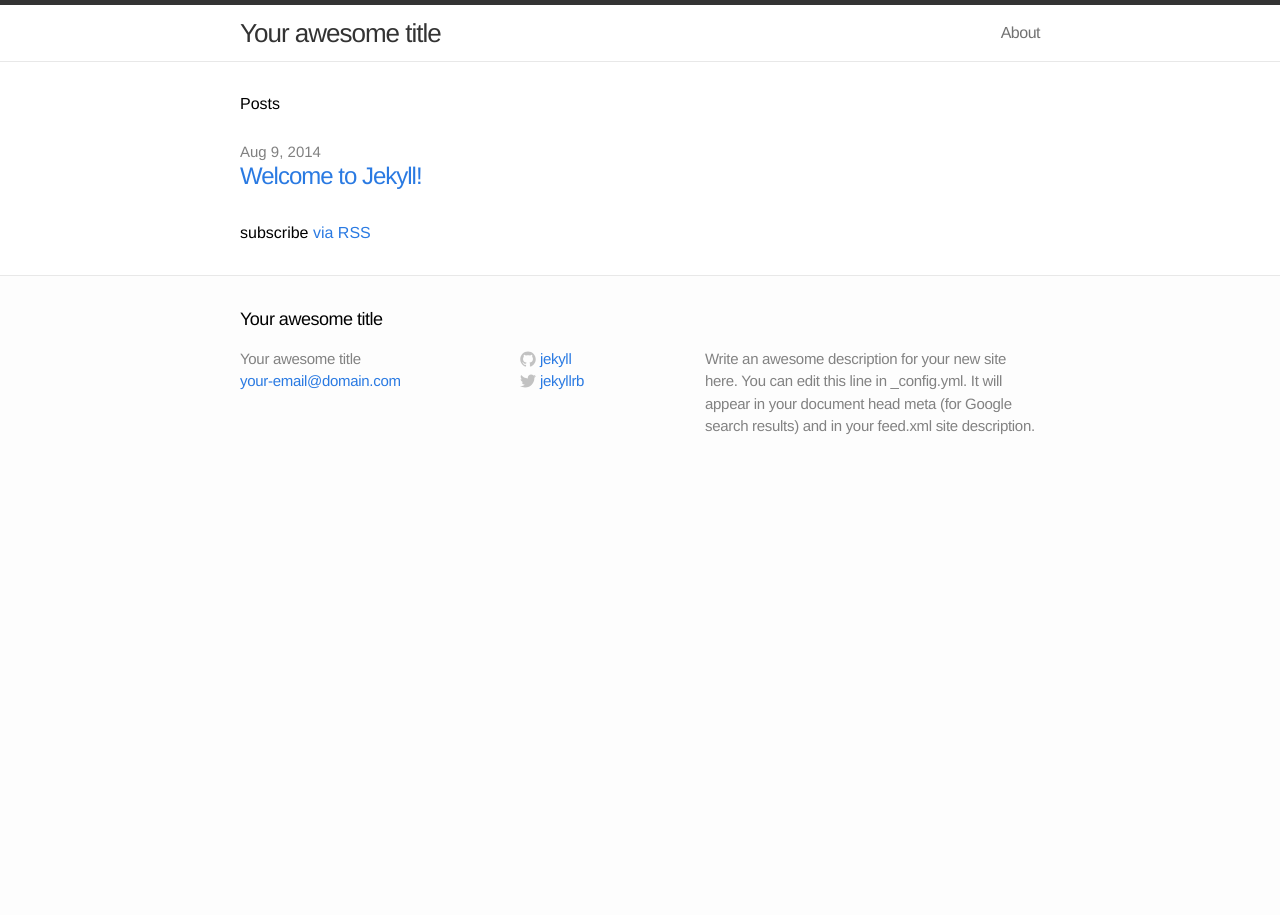
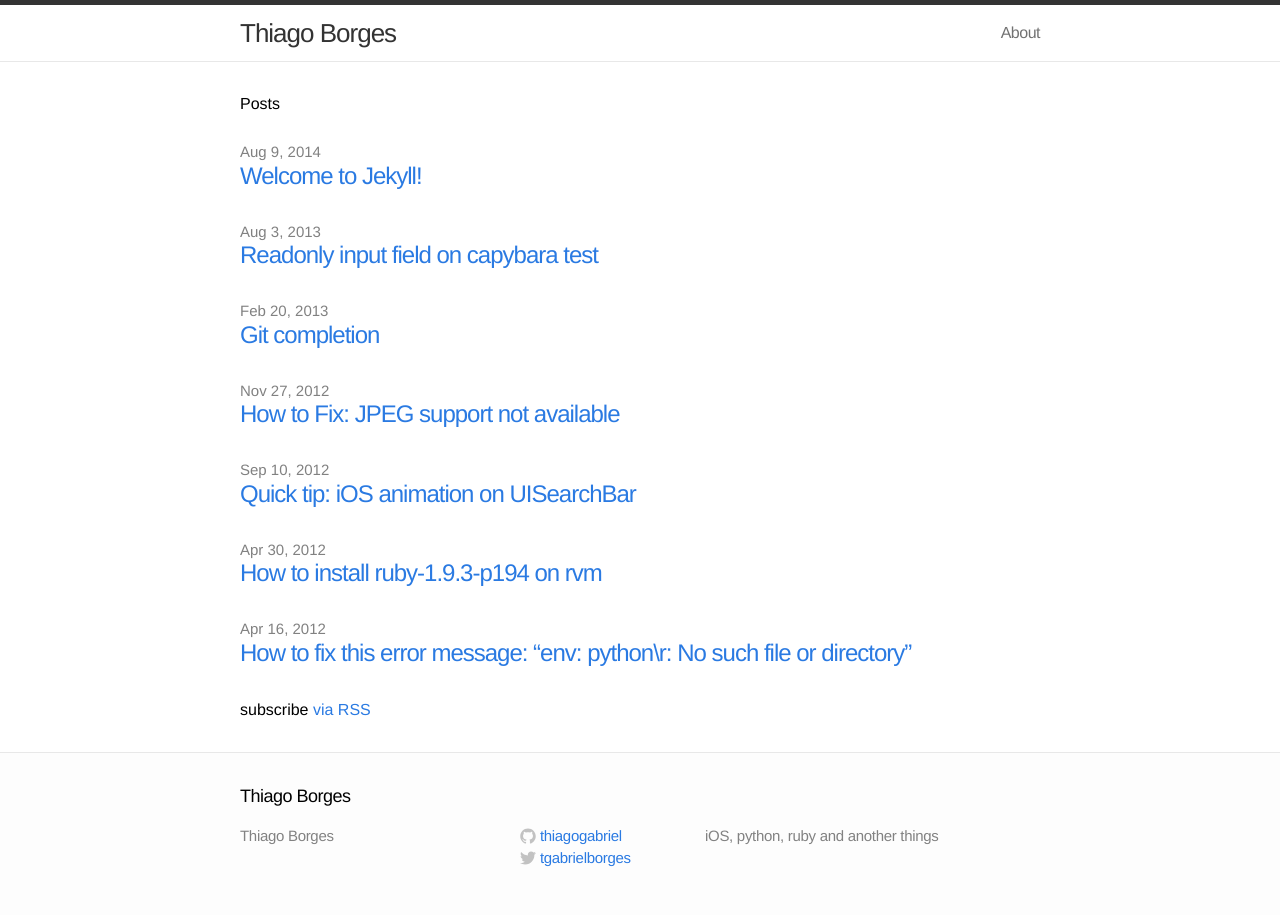
Before and after one commit to thiagogabriel/thiagogabriel.github.io, a Jekyll site: the page built from index.html, in a window 1280 px wide. Built offline with Jekyll 4.4.1, drawn with Linux system fonts in a browser that asks for light colours; part of the change alters nothing that is shown.

Commit message:
Import posts and improve configuration

````diff
--- a/_config.yml
+++ b/_config.yml
@@ -1,12 +1,11 @@
 # Site settings
-title: Your awesome title
-email: your-email@domain.com
-description: "Write an awesome description for your new site here. You can edit this line in _config.yml. It will appear in your document head meta (for Google search results) and in your feed.xml site description."
+title: Thiago Borges
+description: "iOS, python, ruby and another things"
 baseurl: ""
-url: "http://yourdomain.com"
-twitter_username: jekyllrb
-github_username:  jekyll
+url: http://thiagoborg.es
+twitter_username: tgabrielborges
+github_username:  thiagogabriel
 
 # Build settings
 markdown: kramdown
-permalink: pretty
+permalink: /blog/:year/:month/:day/:title/
--- /dev/null
+++ b/_includes/analytics.html
@@ -0,0 +1,13 @@
+<script type="text/javascript">
+
+  var _gaq = _gaq || [];
+  _gaq.push(['_setAccount', 'UA-42647042-1']);
+  _gaq.push(['_trackPageview']);
+
+  (function() {
+    var ga = document.createElement('script'); ga.type = 'text/javascript'; ga.async = true;
+    ga.src = ('https:' == document.location.protocol ? 'https://ssl' : 'http://www') + '.google-analytics.com/ga.js';
+    var s = document.getElementsByTagName('script')[0]; s.parentNode.insertBefore(ga, s);
+  })();
+
+</script>
--- a/_includes/head.html
+++ b/_includes/head.html
@@ -9,4 +9,6 @@
     <!-- Custom CSS -->
     <link rel="stylesheet" href="{{ "/css/main.css" | prepend: site.baseurl }}">
 
+    {% include analytics.html %}
+
 </head>
--- /dev/null
+++ b/_posts/2013-06-22-how-to-fix-this-error-message-env-pythonr-no-such-file-or-directory.markdown
@@ -0,0 +1,27 @@
+---
+author: Thiago Borges
+layout: post
+title: "How to fix this error message: “env: python\\r: No such file or directory”"
+date: 2012-04-16 11:00
+comments: true
+categories:
+  - python
+  - django
+  - error
+
+---
+
+
+I was trying to execute `./manage.py` from django framework, and this message was always appearing on my MacOS Lion: “env: python\r: No such file or directory”. I tried to change the first line from manage.py and the only temporary solution was to execute like this: `python manage.py ...` , but it became annoying, I started looking for the solution and I found this solution.
+
+<!--more-->
+
+In a nutshell: it was caused because the break like system of the file is probably from windows (rn), and I need the UNIX system (n)
+
+Fast solution: Open the file with VIM vim file.py , execute this command
+
+`:set fileformat=unix`
+
+and then save and quit with “:x”. I’m not a VIM hardcore expert, neither a VIM user (yet), so take it easy =]
+
+The alternative solution is with dos2unix: I didn’t try this solution because I don’t have dos2unix, but is basically  `dos2unix filename.py`
--- /dev/null
+++ b/_posts/2013-06-22-how-to-install-ruby-1-dot-9-3-p194-on-rvm.markdown
@@ -0,0 +1,30 @@
+---
+author: Thiago Borges
+layout: post
+title: "How to install ruby-1.9.3-p194 on rvm"
+date: 2012-04-30 23:15
+comments: true
+categories:
+  - ruby
+  - error
+---
+
+This is the message I received when I tried to install ruby 1.9.3-p194 on RVM:
+
+```
+Error running ‘tar xjf /Users/thiago/.rvm/archives/ruby-1.9.3-p194.tar.bz2 -C /Users/thiago/.rvm/tmp/rvm_src_66274 ‘, please read /Users/thiago/.rvm/log/ruby-1.9.3-p194/extract.log
+There has been an error while trying to extract the source.
+Halting the installation.
+There has been an error fetching the ruby interpreter. Halting the installation.
+On the log file extract.log was the message:
+ruby-1.9.3-p194/ext/tk/sample/demos-jp/spin.rb: (Empty error message)
+tar: Error exit delayed from previous errors.
+```
+
+<!--more-->
+
+I tried to execute `tar xjf /Users/thiago/.rvm/archives/ruby-1.9.3-p194.tar.bz2 -C /Users/thiago/.rvm/tmp/rvm_src_66274` to be sure it wasn’t a RVM issue and it happened the same problem. This package is broken.
+
+I downloaded another package ruby-1.9.3-p194.tar.bz2 here `~/.rvm/archives/` and executed tried to reinstall rvm `rvm install ruby-1.9.3-p194`
+
+Now every thing happened as expected.
--- /dev/null
+++ b/_posts/2013-06-22-quick-tip-ios-animation-on-uisearchbar.markdown
@@ -0,0 +1,55 @@
+---
+author: Thiago Borges
+layout: post
+title: "Quick tip: iOS animation on UISearchBar"
+date: 2012-09-10 23:28
+comments: true
+categories:
+  - iOS
+  - Development
+  - tip
+---
+
+As we can see with successful apps, transitions, animations and minimalistic design are great approach on mobile development.
+
+Here I’ll give some quick tips when you’re using UISearchBar on iOS.
+
+<!--more-->
+
+This post is about the following effects:
+
+![image](/images/posts/2013-06-22/UISearchBar.gif)
+
+In our case, we already have UISearchBar in our .xib and UISearchBarDelegate as protocol on @interface (.h) file.
+
+objc MyOwnViewController.h
+{% highlight objective-c %}
+@interface MyOwnViewController : UIViewController <UISearchBarDelegate> {
+{% endhighlight %}
+
+Don’t forget to set SearchBar’s Delegate on xib. This will link the “actions” of xib with you code.
+
+And the most important, the .m implementation:
+
+UISearchBarDelegate has many Delegate Methods. Here we’ll be using
+
+`searchBarTextDidBeginEditing:(UISearchBar *)searchBar` (that is called when the user touches SearchBar) and<br />
+`searchBarTextDidEndEditing:(UISearchBar *)searchBar` (that is called when the user touches Cancel or Search)
+
+The code is the following:
+
+objc MyOwnViewController.m
+{% highlight objective-c %}
+- (void)searchBarTextDidBeginEditing:(UISearchBar *)searchBar {
+    [searchBar setShowsCancelButton:YES animated:YES];
+    [self.navigationController setNavigationBarHidden:YES animated:YES];
+}
+{% endhighlight %}
+
+objc MyOwnViewController.m
+{% highlight objective-c %}
+- (void)searchBarTextDidEndEditing:(UISearchBar *)searchBar {
+    [searchBar setShowsCancelButton:NO animated:YES];
+    [self.navigationController setNavigationBarHidden:NO animated:YES];
+}
+{% endhighlight %}
--- /dev/null
+++ b/_posts/2013-07-11-how-to-fix-jpeg-support-not-available.markdown
@@ -0,0 +1,35 @@
+---
+author: Thiago Borges
+layout: post
+title: "How to Fix: JPEG support not available"
+date: 2012-11-27 23:28
+comments: true
+categories:
+  - python
+  - Development
+  - tip
+---
+
+
+This the most common problem when someone tries to install PIL library on *nix OS. It happens because you don’t have the libraries necessary to handle this kind of format, or you may have but it is not in the right place. This libraries issues are not a python’s fault. It is caused by the system, and you need to install this libraries like [SaltyCrane Blog][salty-blog] or [Jj’s blog][jj-blog] and link to the right location, but it is explained on this articles.
+
+<!--more-->
+
+```bash
+---------------------------------------------------------------
+    *** TKINTER support not available
+    --- JPEG support not available
+    --- ZLIB (PNG/ZIP) support not available
+    --- FREETYPE2 support not available
+    *** LITTLECMS support not available
+---------------------------------------------------------------
+```
+
+Their solutions solve 90% of the cases, but I need to use PIL in my virtualenv, so I have to make a link from `/usr/lib/`  to `/home/my_user/my_env/lib` . In my case, my libjpeg is named libjpeg.so.62 and I don’t have permission (it is not recommended to rename, because it can be used by other programs). So, I created a link in my virtualenv with other name `ln -s /usr/lib/libjpeg.so.62 /home/my_user/my_env/lib/libjpeg.so`. Just worked on this way.
+
+If you installed PIL with pip, you just have to uninstall and install again. But if you used easy_install I think you have to delete manually. Google it, because I think there are 2 steps to remove easy_install’ed packages.
+
+Let me know if I wasn’t clear enough.
+
+[salty-blog]: http://www.saltycrane.com/blog/2010/10/how-install-pil-ubuntu/
+[jj-blog]: http://jj.isgeek.net/2011/09/install-pil-with-jpeg-support-on-ubuntu-oneiric-64bits/
--- /dev/null
+++ b/_posts/2013-07-17-git-completion.markdown
@@ -0,0 +1,36 @@
+---
+layout: post
+title: "Git completion"
+date: 2013-02-20 23:42
+comments: true
+categories:
+    development
+    git
+---
+
+Somethings that annoys me is the lack of autocompletion when using command line tools. Everything that makes you more productive should be done, even a shell alias that replaces two commands in one.
+
+Git autocompletion should be add when installed, but it isn’t. (At least not for me.)
+
+<!--more-->
+
+So how can I add autocompletion support to git?
+You have to dig into [git source code][git-github] and go to [/contrib/completion][git-github-contrib] path.
+
+The file, in my case (Mac OSX) and usually on Linux, is https://raw.github.com/git/git/master/contrib/completion/git-completion.bash
+
+So what you have to download git-completion script to home directory (it is just a sugestion):
+
+{% highlight bash %}
+cd ~
+wget https://raw.github.com/git/git/master/contrib/completion/git-completion.bash
+{% endhighlight %}
+
+and add the line `source ~/git-completion.bash` to your `~/.bashrc`.
+
+Now you have to reopen your terminal, or run `source ~/git-completion.bash` to reload .bashrc change.
+
+Almost all command line tools have this file, you just have to find the path and do almost the same steps.
+
+[git-github]: https://github.com/git/git
+[git-github-contrib]: https://github.com/git/git/tree/master/contrib/completion
--- /dev/null
+++ b/_posts/2013-08-03-readonly-input-field-on-capybara-test.markdown
@@ -0,0 +1,63 @@
+---
+layout: post
+title: "Readonly input field on capybara test"
+date: 2013-08-03 15:51
+comments: true
+categories:
+    development
+    capybara
+    rails
+    pickadate
+---
+
+This week it was decided to replace all date fields in the project with [pickadate.js][]. It was a smooth change using [pickadate-rails][] gem. Using simple_form, you have to change the input to something like this
+
+```erb app/views/users/_form.html.erb
+{% highlight ruby %}
+<%= f.input :birthday, as: :string, input_html: { class: "datepicker" } %>
+{% endhighlight %}
+and the application.js can be something like this
+
+javascript app/assets/javascripts/application.js
+{% highlight ruby %}
+('.datepicker').pickadate({
+    format: 'yyyy-mm-dd',
+    selectYears: true,
+    selectMonths: true
+});
+{% endhighlight %}
+
+<!--more-->
+
+Then it started a problem on capybara tests, because birthday is a mandatory field and the input becames readonly because of the [pickadate.js][] plugin.
+
+Searching into capybara API, I didn't find something like `fill_in 'Birthday', :with => '1990-08-24', force: true`, so the solution I got is to hack [executing some javascript][capybara-scripting] in the page context.
+
+ruby spec/acceptance/user_form_spec.rb
+{% highlight ruby %}
+describe "Create user", :js => true do
+  it {
+    visit '/users/new'
+    fill_in :name, with: 'Batman'
+    page.execute_script("$('#datepicker').removeAttr('readonly')")
+    fill_in :birthday, with: '1970-01-01'
+    find_button('Save').trigger('click')
+    page.should have_content('User was successfully created.')
+  }
+end
+{% endhighlight %}
+
+Line 5 removes readonly attribute from input and line 7 is also very important if you are testing [pickadate.js][], because when you fill birthday, it pops up a box which blocks the click on 'Save'. Using this `trigger('click')`, capybara ignores the box in front, and you can click on save.
+
+![image](/images/posts/2013-08-03/pickadate-popup.jpg)
+
+An easier solution is to set the field value directly through javascript:
+```javascript
+page.execute_script("$('#datepicker').val('1970-01-01')")
+```
+On this way you don't need to use `trigger('click')`.
+
+
+[pickadate.js]: http://amsul.ca/pickadate.js
+[pickadate-rails]: https://github.com/veracross/pickadate-rails
+[capybara-scripting]: http://rubydoc.info/github/jnicklas/capybara/master#Scripting
````
Also changed, not shown: images/posts/2013-06-22/UISearchBar.gif (added), images/posts/2013-08-03/pickadate-popup.jpg (added).
